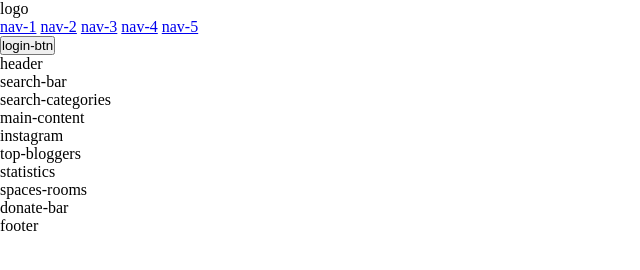
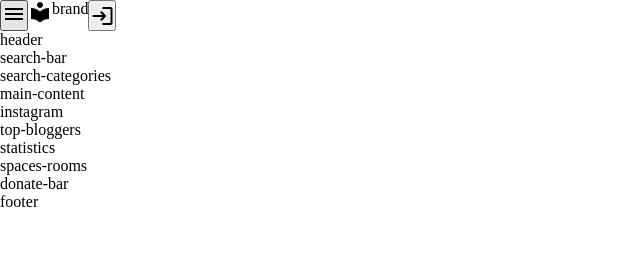
Before and after one commit to hendrawanap/elebrary-2, a plain HTML site: page index.html in a window 1280 px wide. Shown: the whole page, without its empty margins (0-640 px from the left). Drawn offline with Linux system fonts and the light colour scheme.

Commit message:
add navbar btn icons, logo icon & brand name, login icon

```diff
--- a/index.html
+++ b/index.html
@@ -16,7 +16,14 @@
 </head>
 <body>
   <div class="top-bar">
-    <div class="logo">logo</div>
+    <button class="nav">
+      <div class="menu material-icons">menu</div>
+      <div class="close material-icons">close</div>
+    </button>
+    <div class="logo">
+      <div class="material-icons">local_library</div>
+      <div class="brand">brand</div>
+    </div>
     <nav>
       <a href="nav-1">nav-1</a>
       <a href="nav-2">nav-2</a>
@@ -24,7 +31,7 @@
       <a href="nav-4">nav-4</a>
       <a href="nav-5">nav-5</a>
     </nav>
-    <button class="btn login">login-btn</button>
+    <button class="login material-icons">login</button>
   </div>
   <header>header</header>
   <div class="search-bar">search-bar</div>
--- a/style.css
+++ b/style.css
@@ -7,3 +7,25 @@
 body {
   font-family: 'Noto-Sans';
 }
+
+button {
+  cursor: pointer;
+}
+
+/* Top Bar */
+
+.top-bar {
+  display: flex;
+}
+
+button.nav .close {
+  display: none;
+}
+
+.logo {
+  display: flex;
+}
+
+nav {
+  display: none;
+}
```
